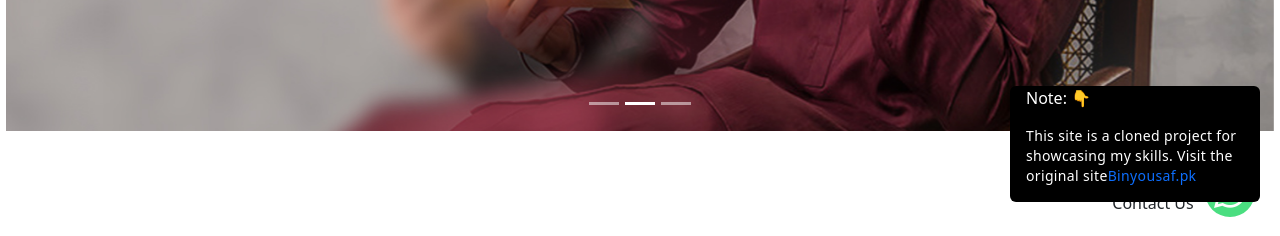
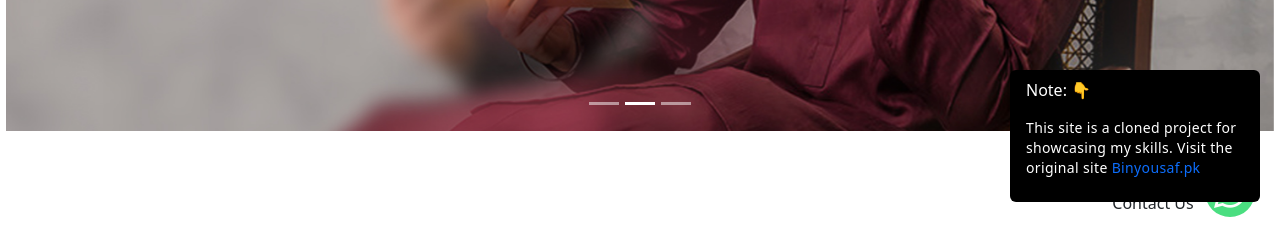
Before and after one commit to Offensic/Binyousaf.pk, a React (Create React App) app in the folder Frontend/: page / in a window 1280 px wide. Shown: the part 558-794 px from the top of the page. Built offline with nearby package versions, Linux system fonts and the light colour scheme; no server answers.

Commit message:
Changes On Home mage UI

```diff
--- a/Frontend/src/Main Component/Home.js
+++ b/Frontend/src/Main Component/Home.js
@@ -32,11 +32,11 @@ function Home() {
     return (
         <div className='overflow-hidden relative'>
             {/* Disclaimer Note: */}
-            <div className="w-[250px] text-white bg-black px-3 z-[1000] fixed right-5 bottom-10 rounded-md">
+            <div className="w-[250px] text-white bg-black px-3 py-2 z-[1000] fixed right-5 bottom-10 rounded-md">
                 <p>Note: 👇</p>
                 <p className="text-sm tracking-wide text-white ">
                     This site is a cloned project for showcasing my skills. Visit the original site
-                    <a href='https://binyousaf.pk/' target="_blank" className="cursor-pointer hover:text-orange-300">
+                    <a href='https://binyousaf.pk/' target="_blank" className="pl-1  cursor-pointer hover:text-orange-300">
                           Binyousaf.pk
                     </a>
                 </p>
```
Also changed, not shown: 20 other files (tests, documents, lock files or other folders).
